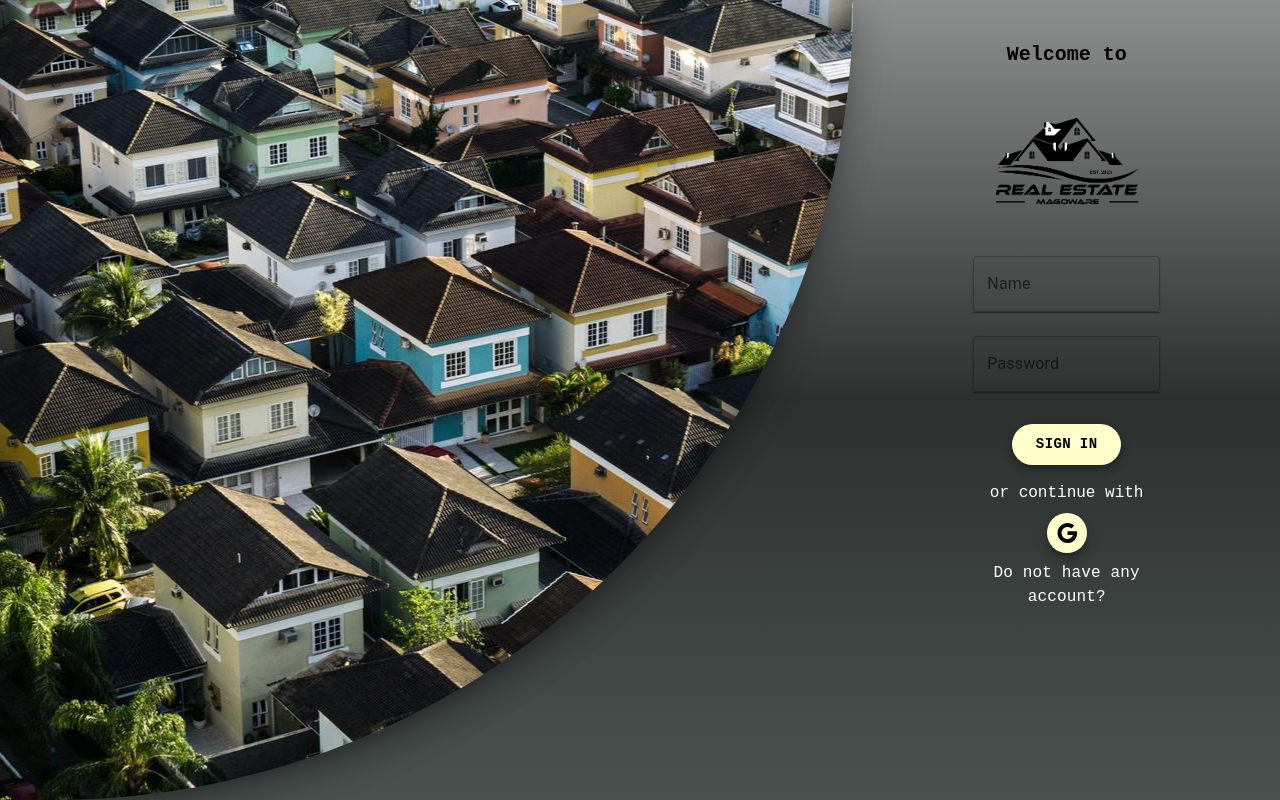
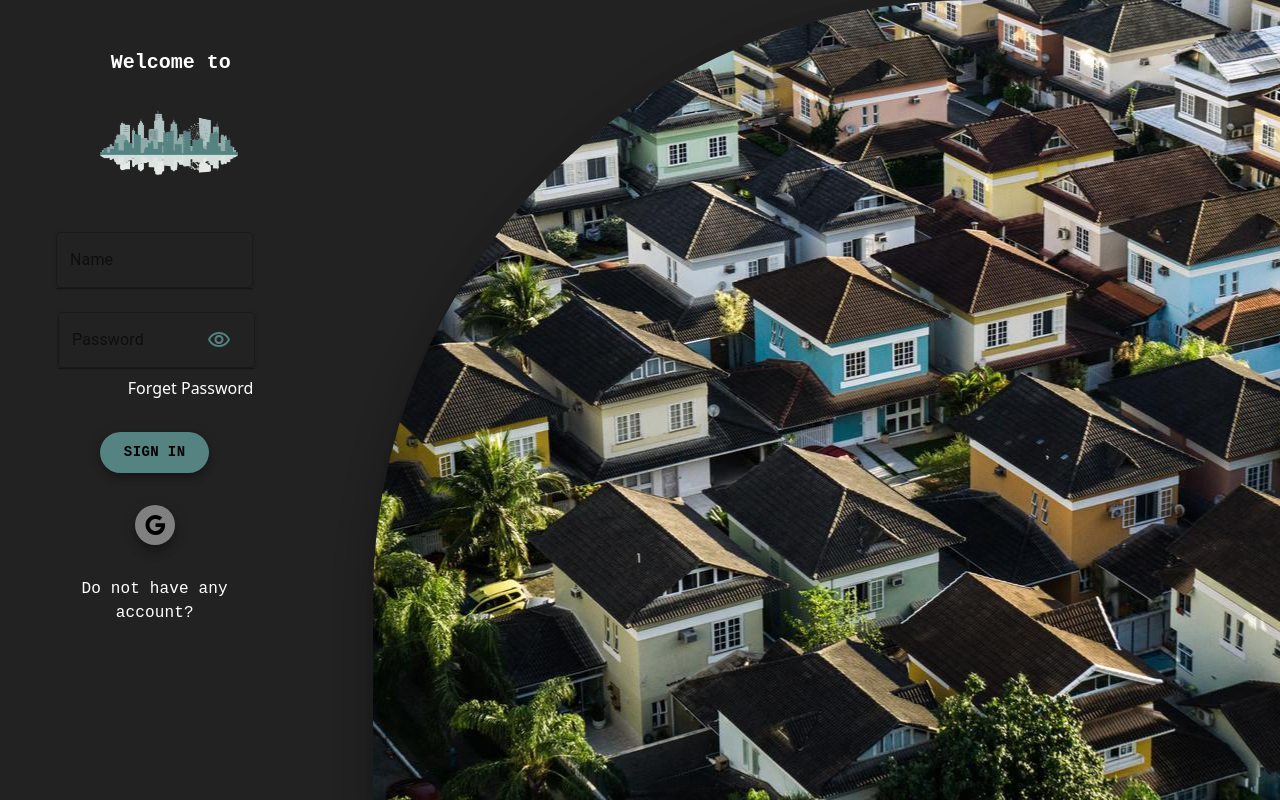
Before and after one commit to KlajdiTolis/Real-Estate, a React (Create React App) app: page / in a window 1280 px wide. Built offline with nearby package versions, Linux system fonts and the light colour scheme.

Commit message:
changing bg

```diff
--- a/src/layout/Login.tsx
+++ b/src/layout/Login.tsx
@@ -17,66 +17,73 @@ import Logo123 from "../assets/logo123.png";
 import LogoBW from "../assets/logoBW.png";
 import Real2 from "../assets/real-estate2.jpg";
 import GoogleIcon from "@mui/icons-material/Google";
-import sds from "../assets/real-estate-business-building-technology.webp";
+import BGremoveLogo from "../assets/buildings-removebg-preview.png"
+import VisibilityOutlinedIcon from '@mui/icons-material/VisibilityOutlined';
+import VisibilityOffOutlinedIcon from '@mui/icons-material/VisibilityOffOutlined';
 
 const App = () => {
   const navigate = useNavigate();
+
+  const [showHidePassword, setShowHidePassword] = useState<boolean>(true);
+
+  const handleShowHide = (e: any) => {
+    setShowHidePassword(!showHidePassword)
+  }
 
   return (
     <Grid
       container
       sx={{
         height: "100vh",
-        backgroundImage: "linear-gradient(to top,#4a524f, #2c302f , #8c8f8e)",
+        backgroundColor: "#222222"
       }}
     >
-      <Grid
-        item
-        xs={false}
-        sm={4}
-        md={8}
-        sx={{
-          backgroundImage: `url(${Real2})`,
-          backgroundSize: "cover",
-          borderBottomRightRadius: 800,
-          backgroundPosition: "center",
-          boxShadow: 20,
-        }}
-      ></Grid>
-      <Grid item md={4} sx={{ textAlign: "center", alignItems: "center" }}>
+      <Grid item md={3.5} xs={12} sx={{ textAlign: "center", alignItems: "center", justifyContent: "center" }}>
         <Box
           sx={{
-            pt: 5,
-            color: "black",
+            pt: 6,
+            color: "white",
             fontWeight: "bold",
             fontSize: 20,
             fontFamily: "monospace",
+            ml: -4
           }}
         >
-          {" "}
           Welcome to
         </Box>
-        <img src={LogoBW} width="150" style={{ paddingTop: 20 }} />
+        <img src={BGremoveLogo} width="150" style={{ paddingTop: 9, marginLeft: -35 }} />
         <Grid
           container
           spacing={3}
-          sx={{ pt: 2, pl: 15, pr: 15, color: "white" }}
+          sx={{ pt: 5, pl: 7, pr: 15, color: "white" }}
         >
           <Grid item md={12}>
             <TextField
-              sx={{ input: { color: "black" }, boxShadow: 1 }}
+              sx={{ input: { color: "white" }, boxShadow: 1, }}
               fullWidth
+              color="success"
               label="Name"
               placeholder="Name"
+              variant="outlined"
             />
           </Grid>
           <Grid item md={12}>
             <TextField
-              sx={{ input: { color: "#black" }, boxShadow: 1 }}
+              sx={{ input: { color: "white", }, boxShadow: 1, borderBottom: "white" }}
               fullWidth
+              color="success"
               label="Password"
               placeholder="Password"
+              variant="outlined"
+            // type={showHidePassword ? "password" : "text"}
             />
+            {showHidePassword ?
+              <Button onClick={handleShowHide} sx={{ position: "relative", ml: -8.5, mt: 1.2, color: "#558381" }}><VisibilityOutlinedIcon /></Button>
+              :
+              <Button onClick={handleShowHide} sx={{ position: "relative", ml: -8.5, mt: 1.2, color: "#558381" }}><VisibilityOffOutlinedIcon /></Button>}
+            <Box sx={{ display: "flex", justifyContent: "right", color: "", pt: 1 }}>
+              Forget Password
+            </Box>
           </Grid>
           <Grid item md={12}>
             <Button
@@ -90,7 +97,7 @@ const App = () => {
                 borderRadius: 10,
                 mt: 1,
                 boxShadow: 5,
-                bgcolor: "#fffeca",
+                bgcolor: "#558381",
                 color: "black",
                 fontFamily: "monospace",
                 fontWeight: "bold",
@@ -98,25 +105,40 @@ const App = () => {
             >
               Sign in
             </Button>
-            <Box sx={{ pt: 2, pb: 1, fontFamily: "monospace" }}>
+            {/* <Box sx={{ pt: 2, pb: 1, fontFamily: "monospace" }}>
               or continue with{" "}
-            </Box>
+            </Box> */}
+            <Box sx={{ pt: 4 }}>
               <IconButton
                 sx={{
                   p: 1,
                   color: "black",
-                bgcolor: "#fffeca",
+                  bgcolor: "gray",
                   boxShadow: 8,
                 }}
               >
                 <GoogleIcon />
               </IconButton>
-            <Typography sx={{ fontFamily: "monospace", pt: 1 }}>
+            </Box>
+            <Typography sx={{ fontFamily: "monospace", pt: 4 }}>
               Do not have any account?
             </Typography>
           </Grid>
         </Grid>
       </Grid>
+      <Grid
+        item
+        xs={false}
+        sm={4}
+        md={8.5}
+        sx={{
+          backgroundImage: `url(${Real2})`,
+          backgroundSize: "cover",
+          borderTopLeftRadius: 600,
+          backgroundPosition: "center",
+          boxShadow: 20,
+        }}
+      ></Grid>
     </Grid>
   );
 };
```
Also changed, not shown: src/assets/buildings-removebg-preview.png (added). Lines whose indentation alone changed are shown as unchanged.
